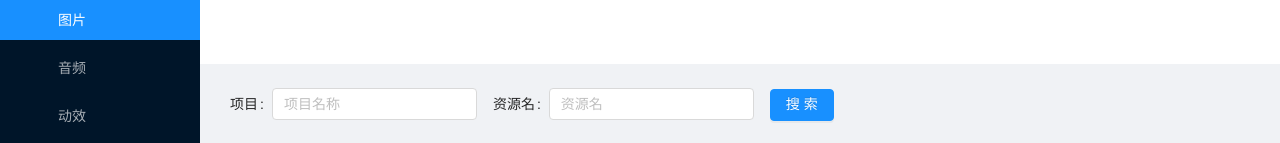
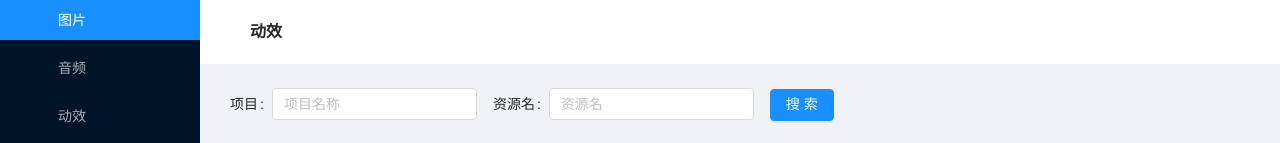
Before and after one commit to MagicHacker/resource-gluttonous, a Vue app: page /main/lotties in a window 1280 px wide. Shown: the top 143 px of the page. Built offline with nearby package versions, Linux system fonts and the light colour scheme.

Commit message:
feat: 主页添加徽标

```diff
--- a/src/views/main.vue
+++ b/src/views/main.vue
@@ -34,6 +34,7 @@
           :type="collapsed ? 'menu-unfold' : 'menu-fold'"
           @click="menuTrigger"
         ></a-icon>
+        <div class="main-header-title">{{ headerTitle }}</div>
       </a-layout-header>
       <a-layout-content>
         <router-view></router-view>
@@ -46,9 +47,22 @@ export default {
   name: 'mainComponent',
   data() {
     return {
-      collapsed: false
+      collapsed: false,
+      titleHash: {
+        images: '图片',
+        audios: '音频',
+        lotties: '动效',
+        cdns: 'CDN'
+      }
     }
   },
+  computed: {
+    headerTitle() {
+      const key = this.$route.path.match(/^\/.*\/(.*)/)
+      return this.titleHash[key[1]]
+    }
+  },
+  mounted() {},
   methods: {
     menuTrigger() {
       this.collapsed = !this.collapsed
@@ -64,6 +78,11 @@ export default {
   .main-header {
     background: #fff;
     padding: 0px 30px;
+    .main-header-title {
+      display: inline-block;
+      margin-left: 20px;
+      font-weight: bold;
+    }
   }
   li {
     margin-top: 0px;
```
